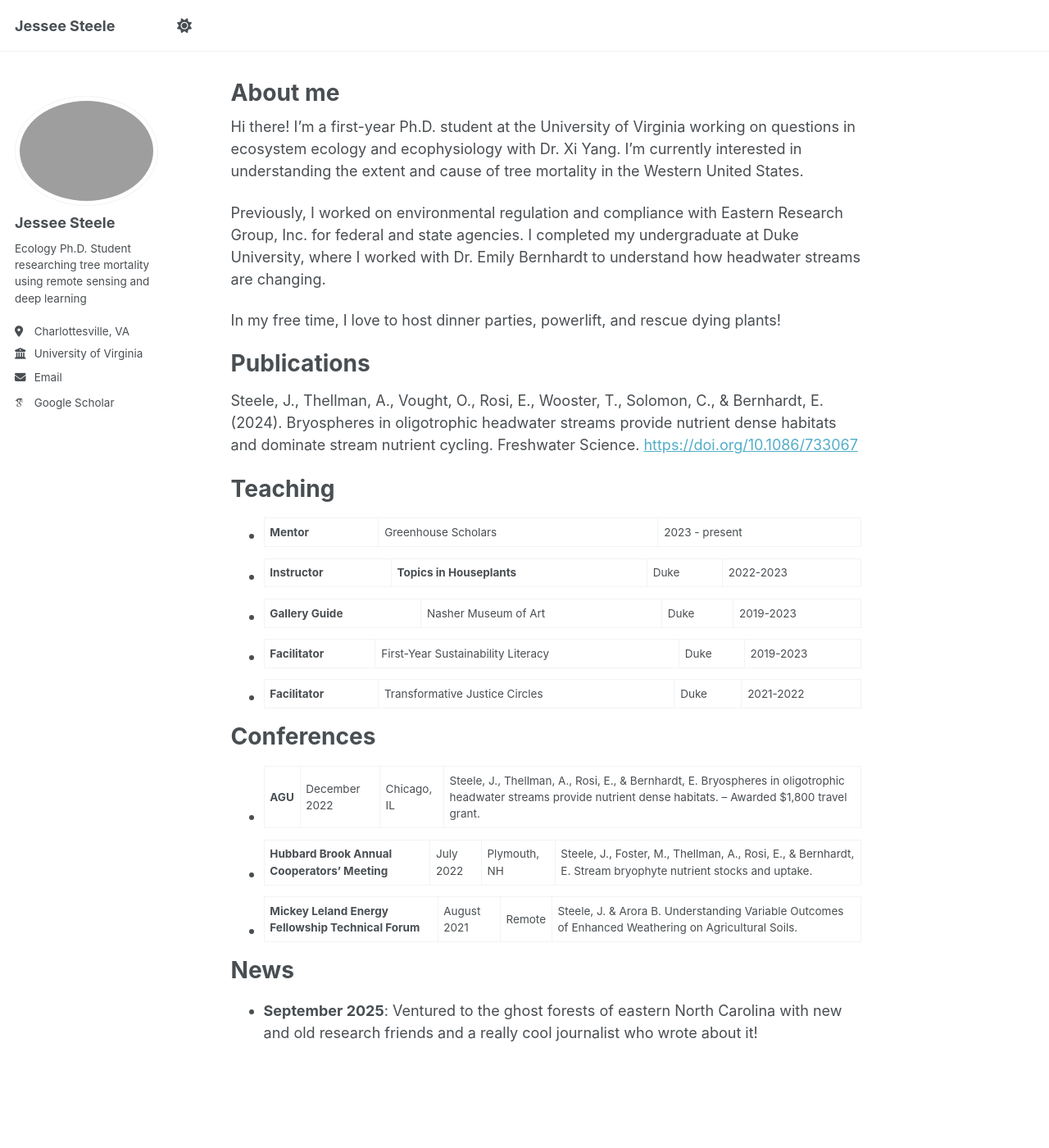
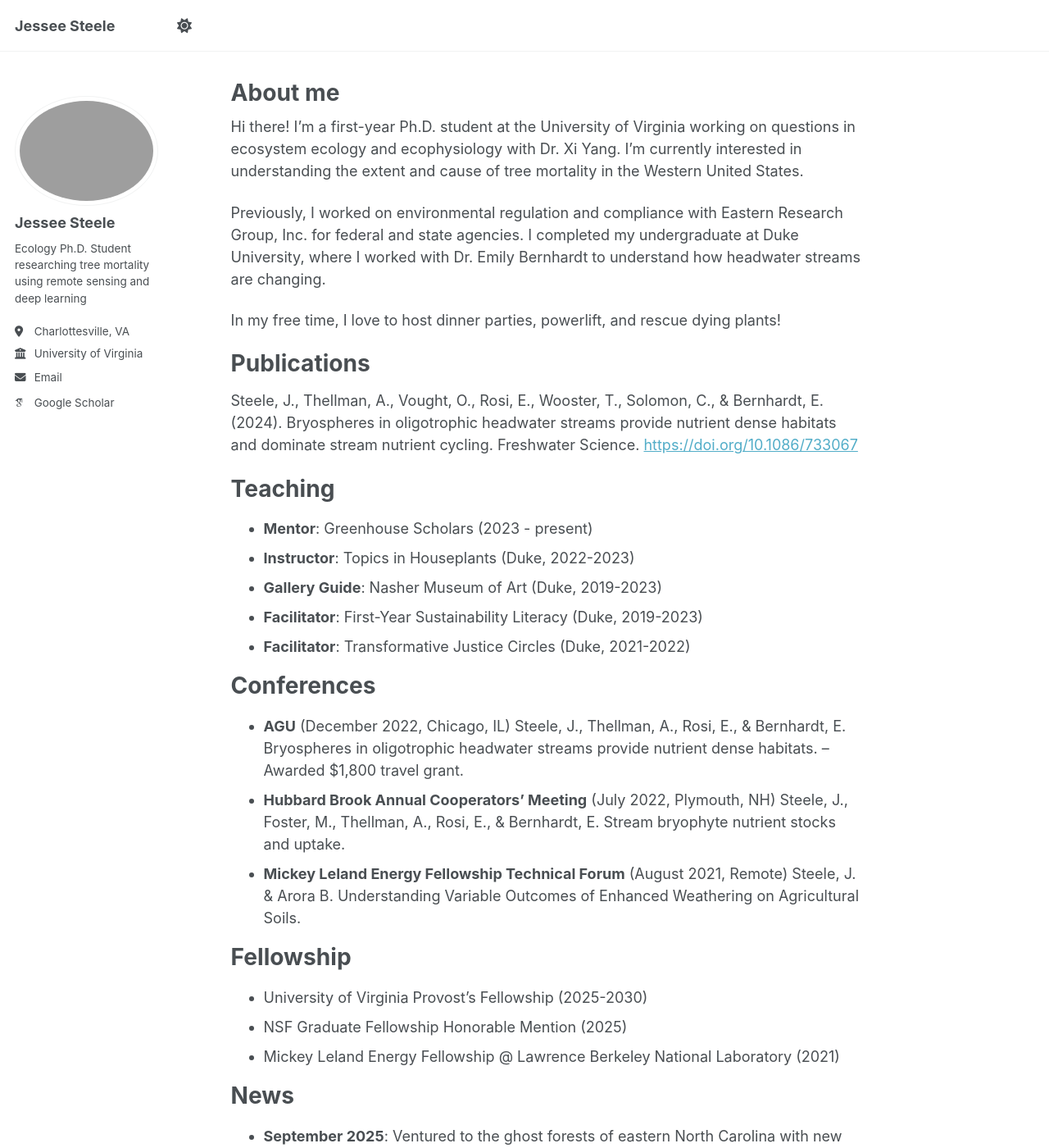
Before and after one commit to jessee-steele/jessee-steele.github.io, a Jekyll site: the page built from _pages/about.md, in a window 1280 px wide and 1400 px high. Shown: the whole window at 82% size. Built offline with Jekyll 4.4.1, drawn with Linux system fonts in a browser that asks for light colours; some web fonts are replaced; a script that is not in the unit is left out.

Commit message:
Update about.md

```diff
--- a/_pages/about.md
+++ b/_pages/about.md
@@ -19,17 +19,23 @@ Steele, J., Thellman, A., Vought, O., Rosi, E., Wooster, T., Solomon, C., & Bern
 
 Teaching
 ======
-+ **Mentor** | Greenhouse Scholars | 2023 - present
-+ **Instructor** | **Topics in Houseplants** | Duke | 2022-2023
-+ **Gallery Guide** | Nasher Museum of Art | Duke | 2019-2023
-+ **Facilitator** | First-Year Sustainability Literacy | Duke | 2019-2023
-+ **Facilitator** | Transformative Justice Circles | Duke | 2021-2022
++ **Mentor**: Greenhouse Scholars (2023 - present)
++ **Instructor**: Topics in Houseplants (Duke, 2022-2023)
++ **Gallery Guide**: Nasher Museum of Art (Duke, 2019-2023)
++ **Facilitator**: First-Year Sustainability Literacy (Duke, 2019-2023)
++ **Facilitator**: Transformative Justice Circles (Duke, 2021-2022)
 
 Conferences
 ======
-+ **AGU** | December 2022 | Chicago, IL | Steele, J., Thellman, A., Rosi, E., & Bernhardt, E. Bryospheres in oligotrophic headwater streams provide nutrient dense habitats. – Awarded $1,800 travel grant.
-+ **Hubbard Brook Annual Cooperators’ Meeting** | July 2022 | Plymouth, NH | Steele, J., Foster, M., Thellman, A., Rosi, E., & Bernhardt, E. Stream bryophyte nutrient stocks and uptake.
-+ **Mickey Leland Energy Fellowship Technical Forum** | August 2021 | Remote | Steele, J. & Arora B. Understanding Variable Outcomes of Enhanced Weathering on Agricultural Soils.
++ **AGU** (December 2022, Chicago, IL) Steele, J., Thellman, A., Rosi, E., & Bernhardt, E. Bryospheres in oligotrophic headwater streams provide nutrient dense habitats. – Awarded $1,800 travel grant.
++ **Hubbard Brook Annual Cooperators’ Meeting** (July 2022, Plymouth, NH) Steele, J., Foster, M., Thellman, A., Rosi, E., & Bernhardt, E. Stream bryophyte nutrient stocks and uptake.
++ **Mickey Leland Energy Fellowship Technical Forum** (August 2021, Remote) Steele, J. & Arora B. Understanding Variable Outcomes of Enhanced Weathering on Agricultural Soils.
+
+Fellowship
+======
++ University of Virginia Provost’s Fellowship (2025-2030)
++ NSF Graduate Fellowship Honorable Mention (2025)
++ Mickey Leland Energy Fellowship @ Lawrence Berkeley National Laboratory (2021)
 
 News
 ======
```
